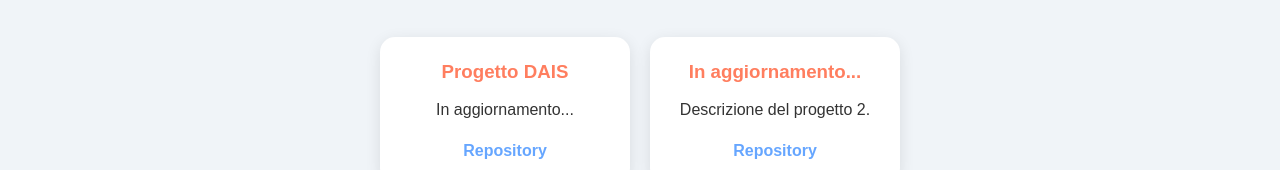
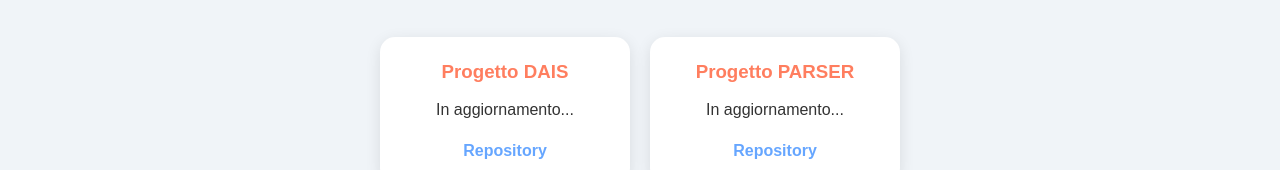
Before and after one commit to Calle77/calle77.github.io, a plain HTML site: page index.html in a window 1280 px wide. Shown: the part 1283-1453 px from the top of the page. Drawn offline with Linux system fonts and the light colour scheme.

Commit message:
Add files via upload

```diff
--- a/index.html
+++ b/index.html
@@ -30,8 +30,8 @@
                 <a href="https://github.com/TUOUSERNAME/progetto1" target="_blank">Repository</a>
             </div>
             <div class="card">
-                <h3>In aggiornamento...</h3>
-                <p>Descrizione del progetto 2.</p>
+                <h3>Progetto PARSER</h3>
+                <p>In aggiornamento...</p>
                 <a href="https://github.com/TUOUSERNAME/progetto2" target="_blank">Repository</a>
             </div>
         </div>
```
